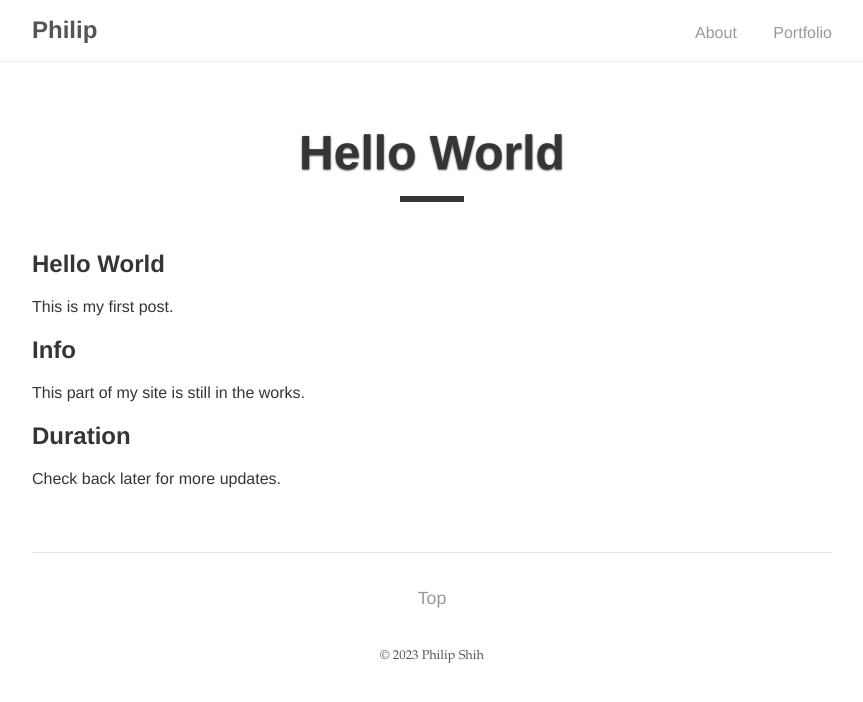
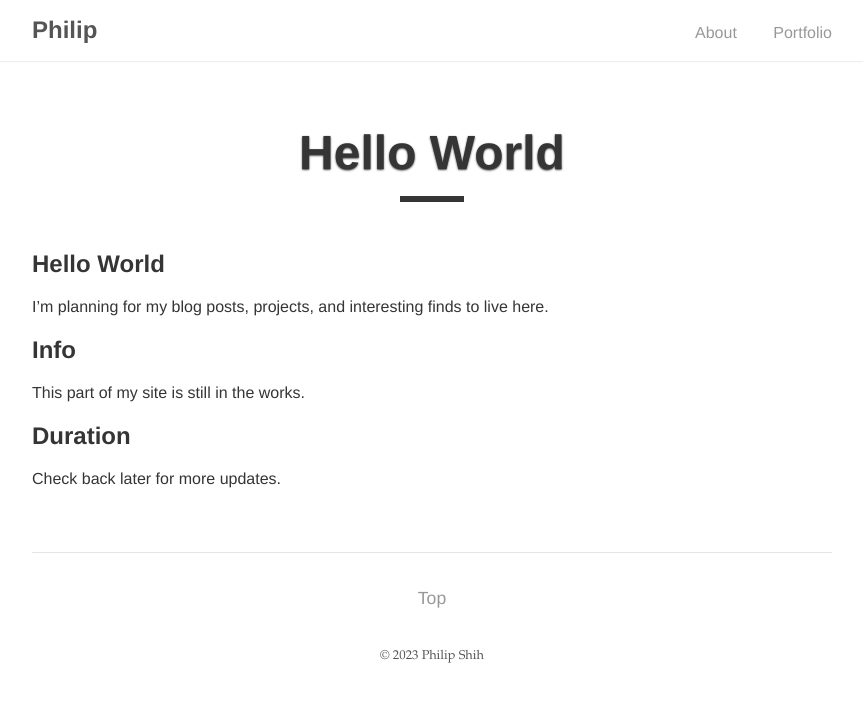
Before and after one commit to philipshih/philipshih.github.io, a Jekyll site: the page built from _posts/2023-02-17-first-post.md, in a window 1280 px wide. Shown: the top 702 px of the page, without its empty margins (208-1071 px from the left). Built offline with Jekyll 4.4.1, drawn with Linux system fonts in a browser that asks for light colours.

```diff
--- a/_includes/head.html
+++ b/_includes/head.html
@@ -1,7 +1,7 @@
 <head>
   <meta charset="UTF-8">
   <meta name="viewport" content="width=device-width, initial-scale=1.0">
-
+  <meta name="google-site-verification" content="2Zm73NkeDoDbC-ea6qmCXryVr5ni1izJJpvAPXx-EeE" />
   <title>{{ site.title }}</title>
 
   <!-- CSS -->
--- a/_posts/2023-02-17-first-post.md
+++ b/_posts/2023-02-17-first-post.md
@@ -7,7 +7,7 @@ type: Blog
 ---
 
 ## Hello World
-This is my first post.
+I'm planning for my blog posts, projects, and interesting finds to live here.
 
 ## Info
 This part of my site is still in the works.
```
Also changed, not shown: 4 other files.
